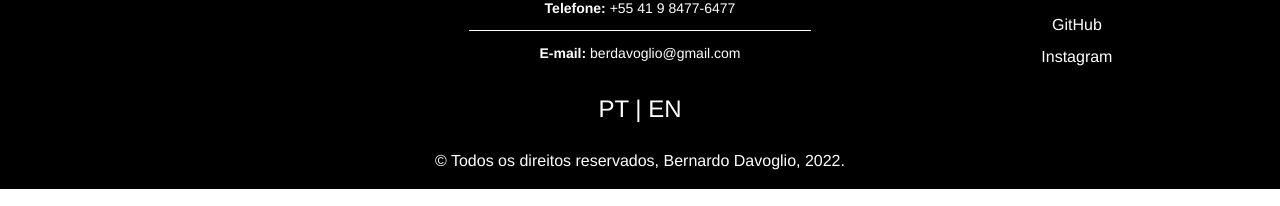
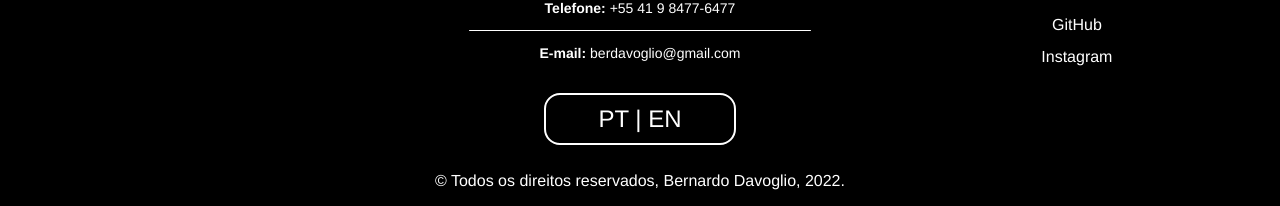
Before and after one commit to BerDavoglio/portfolio_front_v1, a Vue app: page / in a window 1280 px wide. Shown: the part 1665-1871 px from the top of the page. Built offline with nearby package versions, Linux system fonts and the light colour scheme; some icons are missing.

Commit message:
Fixed language button in Footer

```diff
--- a/src/components/footers/FooterComponent.vue
+++ b/src/components/footers/FooterComponent.vue
@@ -10,10 +10,12 @@
       <part-four></part-four>
     </div>
   </div>
-  <div className="p-6 bg-black text-white text-2xl cursor-pointer">
-    <span @click="setLocale('pt_BR')">PT</span>
-    <span> | </span>
-    <span @click="setLocale('en')">EN</span>
+  <div className="p-6 bg-black text-white text-2xl">
+    <div className="w-48 p-2 m-auto border-2 border-white rounded-2xl">
+      <span @click="setLocale('pt_BR')" className="cursor-pointer">PT</span>
+      <span> | </span>
+      <span @click="setLocale('en')" className="cursor-pointer">EN</span>
+    </div>
   </div>
   <div class="bg-black w-full text-white pb-4">
     <div>© {{ $t('footer.rights') }}</div>
```
